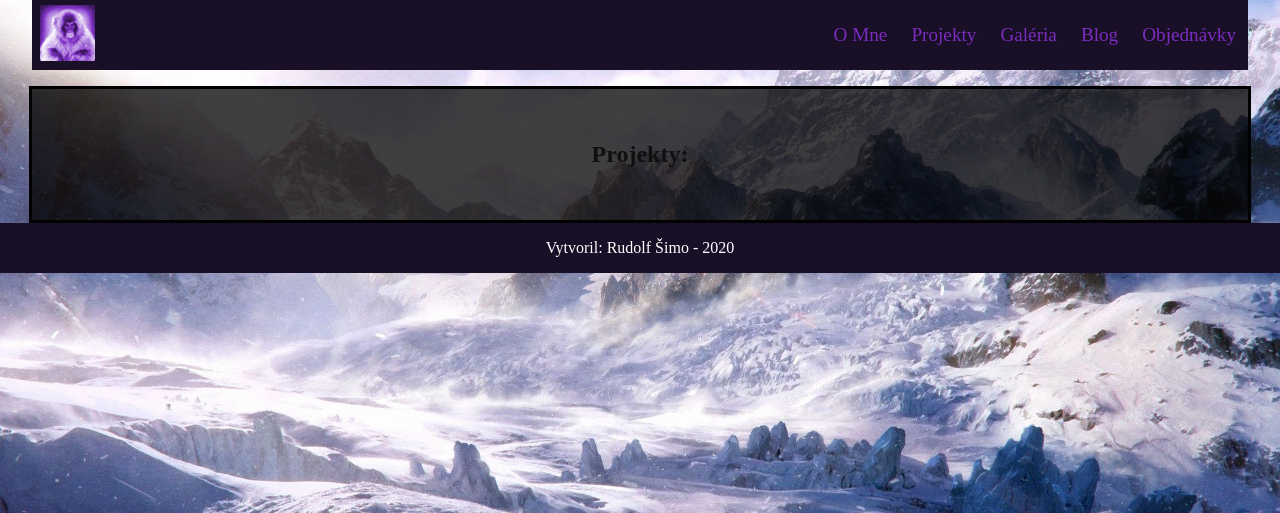
After one commit to rufo123/VAIISemestralka, a PHP site: page /projects.html in a window 1280 px wide. The commit adds this page. Shown: the top 513 px of the page. Run offline with PHP 8.4, Linux system fonts and the light colour scheme.

Commit message:
Dokonceny index.html

```diff
--- a/basescript.css
+++ b/basescript.css
@@ -94,7 +94,7 @@ body {
 
     margin: 1em auto 0;
     width: 95%;
-    background-color: rgba(0, 0, 0, 0.60);
+    background-color: rgba(0, 0, 0, 0.75);
     border: .2em black solid;
 
 
--- /dev/null
+++ b/projects.html
@@ -0,0 +1,55 @@
+<!DOCTYPE html>
+<html lang="en">
+<head>
+    <meta charset="UTF-8">
+    <meta name="viewport" content="width=device-width">
+    <title>Title</title>
+    <link rel="stylesheet" href="basescript.css">
+</head>
+<body>
+
+<div id="headerID" class="header">
+    <div class="navbar">
+
+        <div class="container">
+
+            <div class="navbar-logo">
+                <a href="#">
+                 <img src="images/navbar-logo.jpg" alt="My-Logo">
+                </a>
+            </div>
+
+             <div id="navigation-menuID">
+                 <ul>
+                    <li><a class="navbar-item" href="index.html">O Mne</a></li>
+                    <li><a class="navbar-item" href="projects.html">Projekty</a></li>
+                    <li><a class="navbar-item" href="gallery.html">Galéria</a></li>
+                    <li><a class="navbar-item" href="blog.html">Blog</a></li>
+                    <li><a class="navbar-item" href="order.html">Objednávky</a></li>
+                 </ul>
+
+             </div>
+
+        </div>
+
+    </div>
+
+</div> <!-- Koniec Headeru -->
+
+<div class="contentContainer">
+    <div class="contentBox">
+
+        <article>
+            <h1>Projekty:</h1>
+
+            </article>
+    </div>
+</div>
+
+<footer>
+    <p> Vytvoril: Rudolf Šimo - 2020 </p>
+</footer>
+
+</body>
+
+</html>
```
